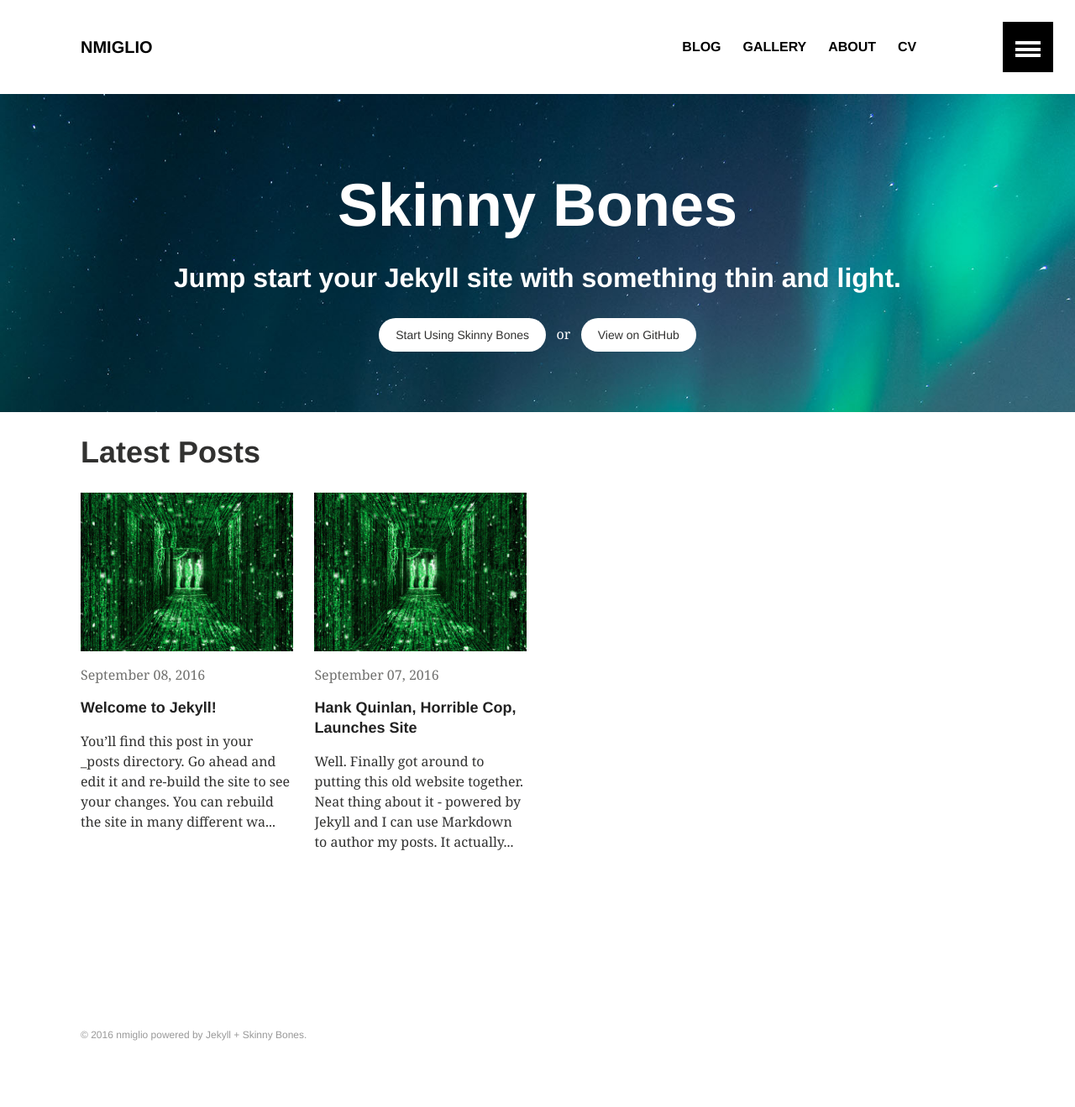
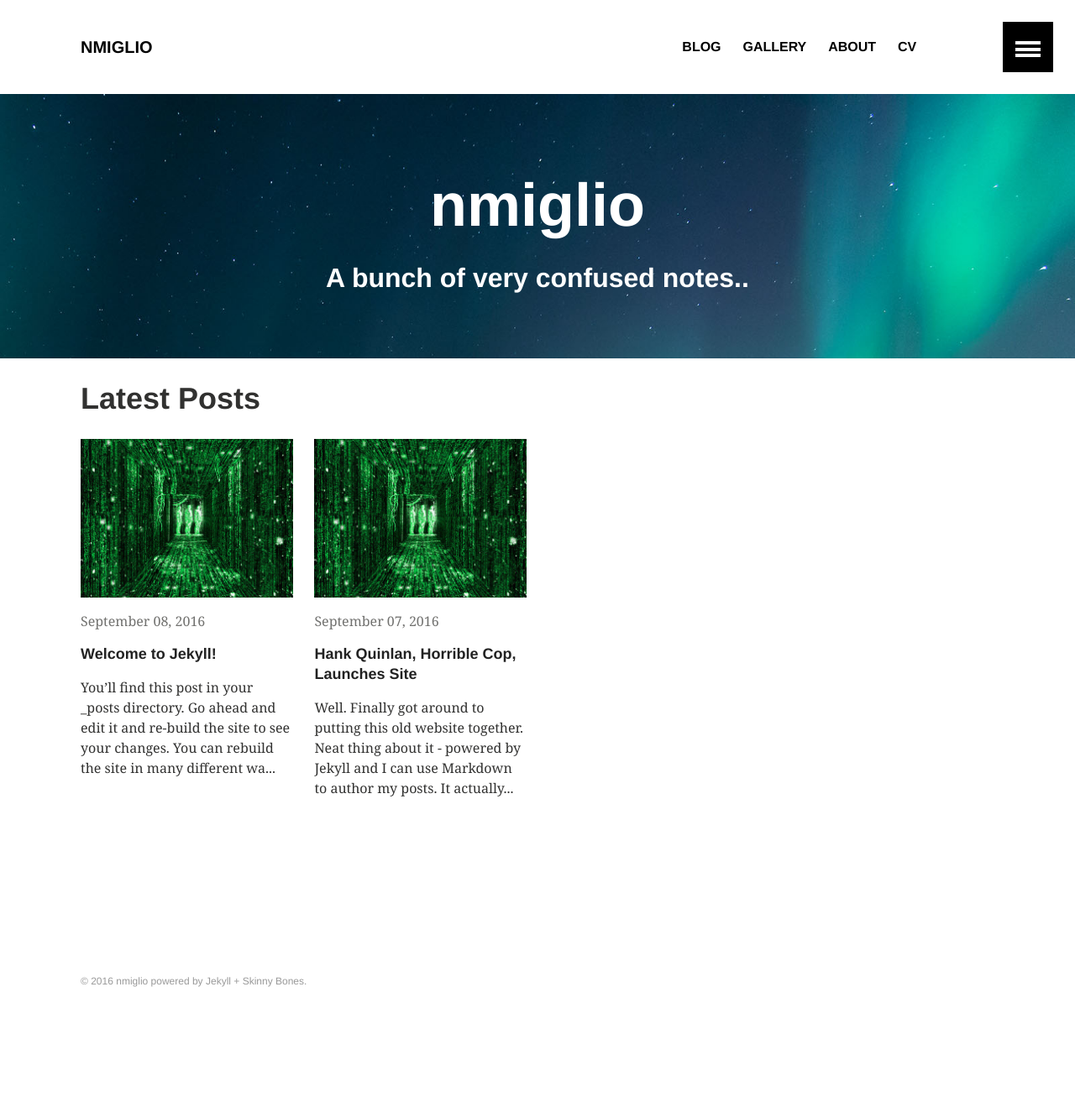
Before and after one commit to nmiglio/nmiglio.github.io, a Jekyll site: the page built from index.md, in a window 1280 px wide. Shown: the whole page at 84% size. Built offline with Jekyll 4.4.1, drawn with Linux system fonts in a browser that asks for light colours; after the commit the page ends 1255 px from its top, so only the background shows below that.

Commit message:
Update home.html

```diff
--- a/_layouts/home.html
+++ b/_layouts/home.html
@@ -36,9 +36,9 @@
     {% if page.image.feature %}
     <div class="page-lead" style="background-image:url({{ site.url }}/images/{{ page.image.feature }})">
       <div class="wrap page-lead-content">
-        <h1>Skinny Bones</h1>
-        <h2>Jump start your Jekyll site with something thin and light.</h2>
-        <a href="{{ site.url }}/getting-started/" class="btn-inverse">Start Using Skinny Bones</a> &nbsp; or &nbsp; <a href="https://github.com/mmistakes/skinny-bones-jekyll" class="btn-inverse">View on GitHub</a>
+        <h1>nmiglio</h1>
+        <h2>A bunch of very confused notes..</h2>
+        <!-- <a href="{{ site.url }}/getting-started/" class="btn-inverse">Start Using Skinny Bones</a> &nbsp; or &nbsp; <a href="https://github.com/mmistakes/skinny-bones-jekyll" class="btn-inverse">View on GitHub</a> -->
       </div><!-- /.page-lead-content -->
     </div><!-- /.page-lead -->
     {% endif %}
```
